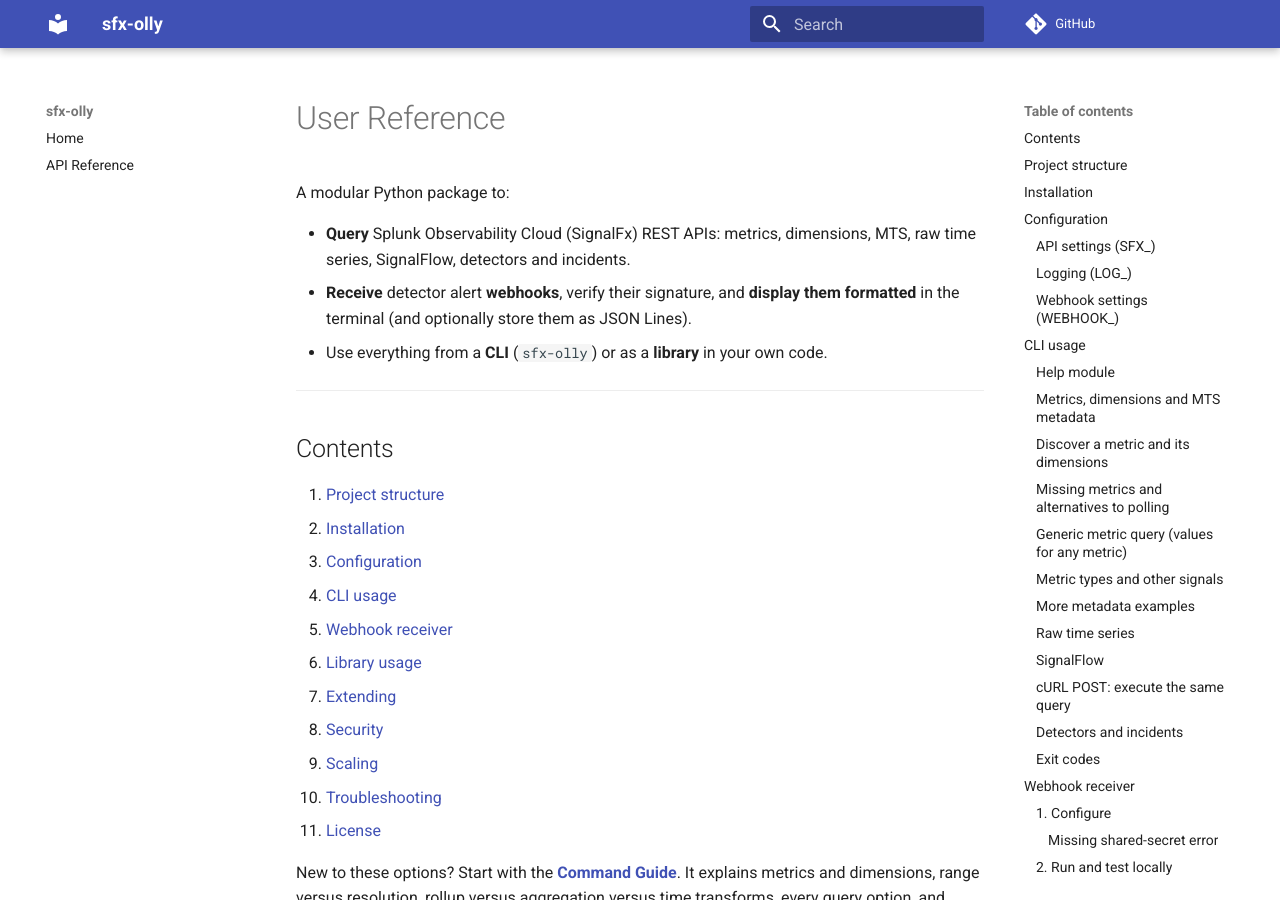
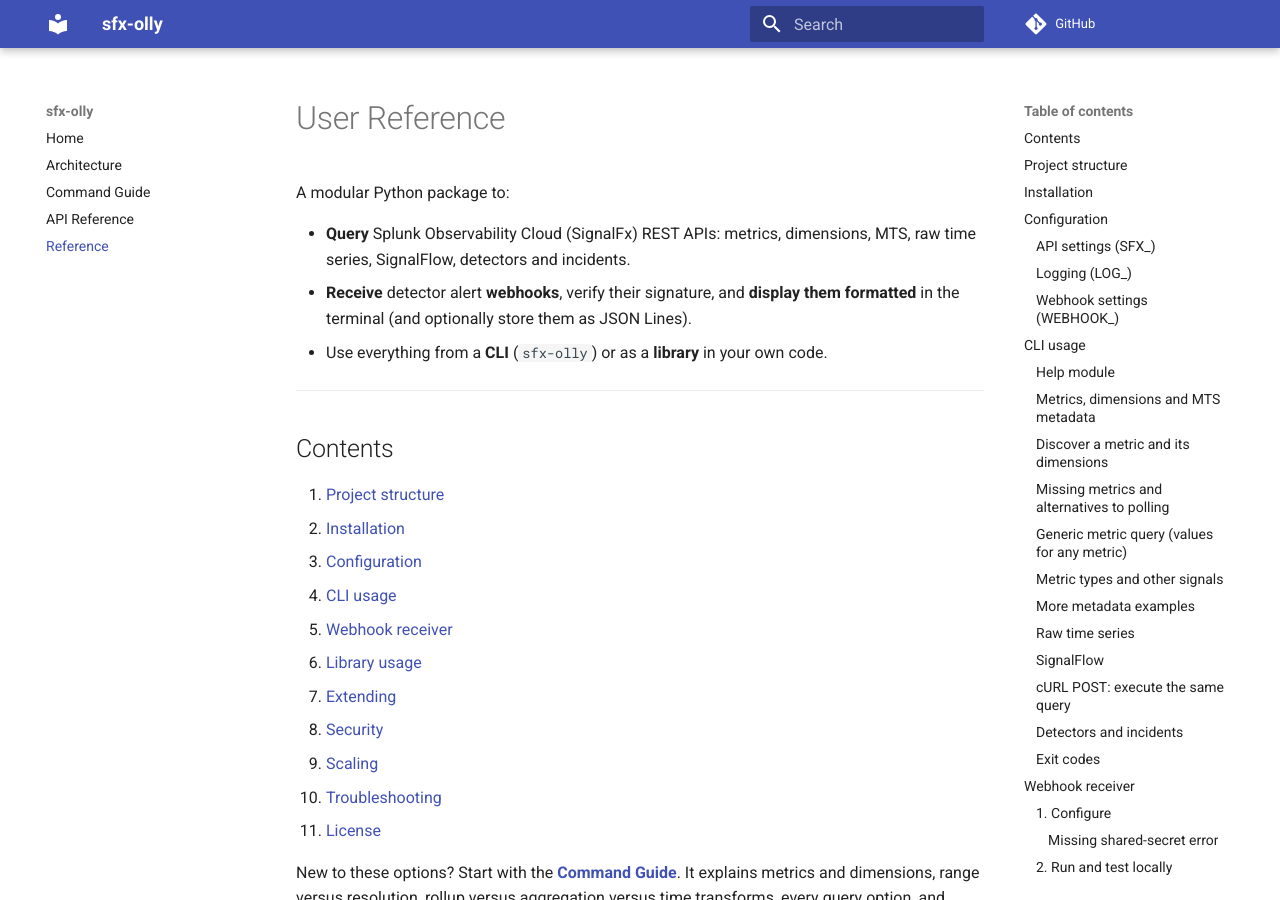
Before and after one commit to asksmruti/sfx-olly, an MkDocs documentation site: the page built from docs/reference.md, in a window 1280 px wide and 900 px high. Built offline with MkDocs 1.6.1 and Material for MkDocs 9.7.7, drawn with Linux system fonts in a browser that asks for light colours; comment, search, counter and statistics services are not loaded.

Commit message:
Update mkdocs.yml

```diff
--- a/mkdocs.yml
+++ b/mkdocs.yml
@@ -19,4 +19,7 @@
 
 nav:
   - Home: index.md
+  - Architecture: architecture.md
+  - Command Guide: command-guide.md
   - API Reference: api.md
+  - Reference: reference.md
```
